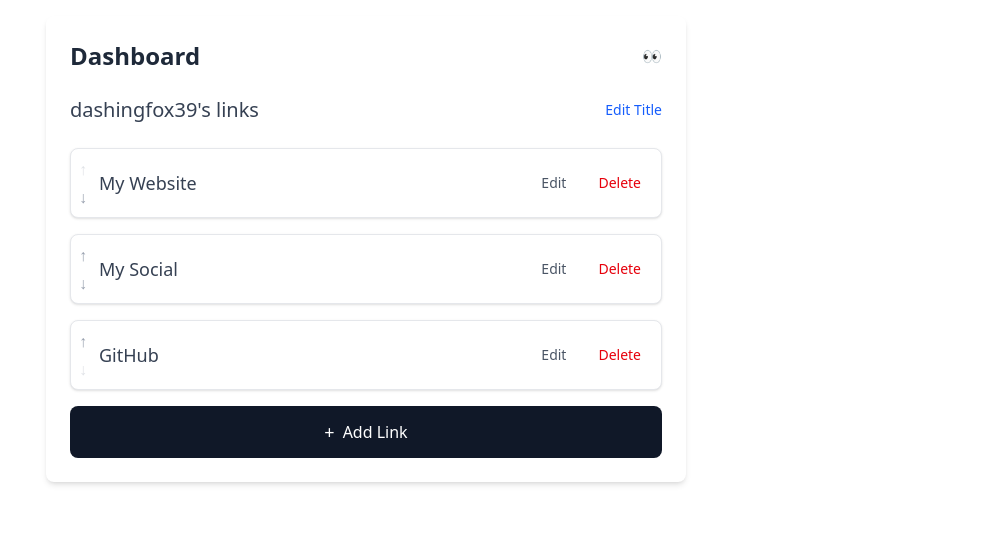
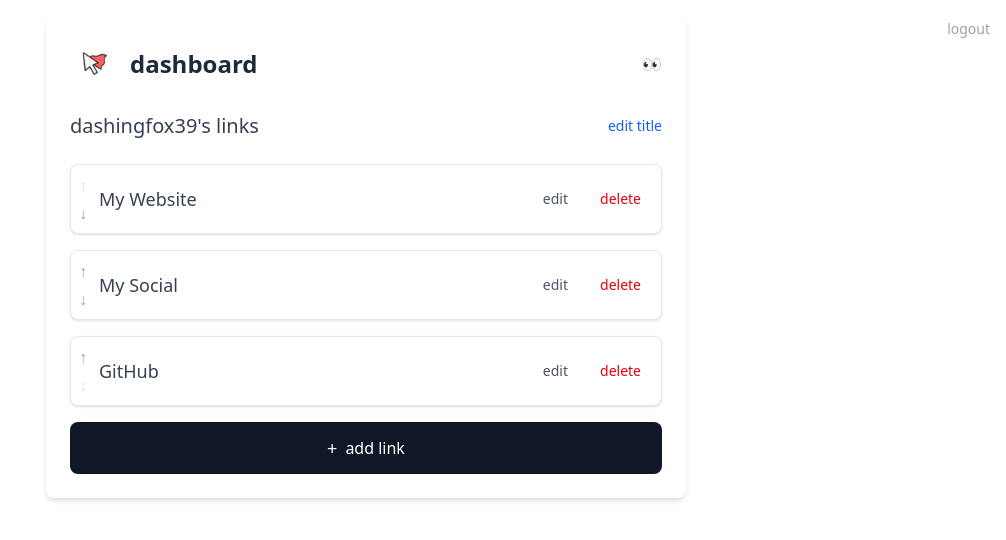
Before and after one commit to suhailxyz/wundalink, an Angular app in the folder frontend/: page /dashboard in a window 1280 px wide. Shown: the top 540 px of the page, without its empty margins (274-1280 px from the left). Built offline with nearby package versions, Linux system fonts and the light colour scheme.

Commit message:
feat: improve profile page layout and branding

```diff
--- a/frontend/src/app/pages/dashboard-page/dashboard-page.component.html
+++ b/frontend/src/app/pages/dashboard-page/dashboard-page.component.html
@@ -1,8 +1,22 @@
+<div class="fixed top-4 right-4">
+  <a routerLink="/login" class="text-sm text-gray-400 hover:text-gray-800 transition-colors">
+    logout
+  </a>
+</div>
 <div class="flex flex-col items-center w-full max-w-2xl mx-auto p-4">
-  <div class="w-full bg-white rounded-lg shadow-md p-6">
+  <div class="w-full">
+    <div class="bg-white rounded-lg shadow-md p-6">
       <div class="flex justify-between items-center mb-6">
-      <div *ngIf="!isPreviewMode" class="flex gap-2"><h1 class="text-2xl font-bold text-gray-800">Dashboard</h1></div>
-      <div *ngIf="isPreviewMode" class="flex gap-2"><h1 class="text-2xl font-bold text-gray-800">Dashboard</h1><h1 class="text-l text-gray-400">(Preview)</h1></div>
+        <div class="flex items-center gap-3">
+          <img src="../../../assets/images/wonder-cursor.png" alt="Cursor Logo" class="w-12 h-12">
+          <div *ngIf="!isPreviewMode" class="flex gap-2">
+            <h1 class="text-2xl font-bold text-gray-800">dashboard</h1>
+          </div>
+          <div *ngIf="isPreviewMode" class="flex gap-2">
+            <h1 class="text-2xl font-bold text-gray-800">dashboard</h1>
+            <h1 class="text-l text-gray-400">(preview)</h1>
+          </div>
+        </div>
         <button (click)="togglePreviewMode()" class="text-gray-600 hover:text-gray-800 transition-colors">
           {{ isPreviewMode ? '✏️' : '👀' }}
         </button>
@@ -17,7 +31,7 @@
           <button *ngIf="!isPreviewMode"
                   (click)="isEditingTitle = true"
                   class="text-sm text-blue-600 hover:text-blue-800">
-          Edit Title
+            edit title
           </button>
         </div>
         <div *ngIf="!isPreviewMode && isEditingTitle" class="flex gap-2">
@@ -30,11 +44,11 @@
           <div class="flex gap-2">
             <button (click)="updateTitle(titleInput.value)"
                     class="px-3 py-1 bg-blue-600 text-white rounded-md hover:bg-blue-700">
-            Save
+              save
             </button>
             <button (click)="isEditingTitle = false"
                     class="px-3 py-1 bg-gray-200 text-gray-700 rounded-md hover:bg-gray-300">
-            Cancel
+              cancel
             </button>
           </div>
         </div>
@@ -42,14 +56,20 @@
 
       <!-- Preview Mode -->
       <div *ngIf="isPreviewMode" class="space-y-4">
-      <div class="bg-white rounded-lg shadow-sm border border-gray-100 p-8 text-center space-y-4">
-        <h1 class="text-2xl font-bold text-gray-800">{{ title || username + "'s links" }}</h1>
+        <div class="bg-white rounded-lg shadow-sm border border-gray-100 pt-4 px-8 pb-4 text-center">
+          <h1 class="text-2xl font-bold text-gray-800 mb-8">{{ title || username + "'s links" }}</h1>
           <div class="space-y-3">
             <a *ngFor="let link of links"
                [href]="link.url"
                target="_blank"
                class="block w-full py-3 px-4 bg-gray-900 hover:bg-gray-800 text-white rounded-lg transition-colors">
               {{ link.label }}
+            </a>
+          </div>
+          <div class="h-24 flex items-end justify-end">
+            <a routerLink="/" class="opacity-40 hover:opacity-100 transition-opacity flex items-center gap-2 text-sm text-gray-400">
+              <img src="../../../assets/images/wonder-cursor.png" alt="wunda.link" class="w-8 h-8">
+              <span>its wunda.link!</span>
             </a>
           </div>
         </div>
@@ -82,11 +102,11 @@
             <div class="flex gap-2">
               <button (click)="editLink(i)"
                       class="px-3 py-1.5 text-sm text-gray-600 hover:text-blue-600 hover:bg-blue-50 rounded transition-colors">
-              Edit
+                edit
               </button>
               <button (click)="deleteLink(i)"
                       class="px-3 py-1.5 text-sm text-red-600 hover:bg-red-50 rounded transition-colors">
-              Delete
+                delete
               </button>
             </div>
           </ng-container>
@@ -103,11 +123,11 @@
             <div class="flex items-center gap-3">
               <button (click)="saveLink(i)"
                       class="px-4 py-2 bg-blue-600 text-white rounded-md hover:bg-blue-700 transition-colors">
-              Save
+                save
               </button>
               <button (click)="cancelEdit(i)"
                       class="px-4 py-2 text-sm text-gray-400 hover:text-gray-600 transition-colors">
-              Cancel
+                cancel
               </button>
             </div>
           </ng-container>
@@ -116,8 +136,9 @@
         <button (click)="addLink()"
                 class="w-full py-3 bg-gray-900 text-white rounded-lg hover:bg-gray-800 transition-colors flex items-center justify-center gap-2">
           <span class="text-lg">+</span>
-        Add Link
+          add link
         </button>
       </div>
     </div>
   </div>
+</div>
--- a/frontend/src/app/pages/dashboard-page/dashboard-page.component.ts
+++ b/frontend/src/app/pages/dashboard-page/dashboard-page.component.ts
@@ -1,13 +1,14 @@
 import { Component, OnInit } from '@angular/core';
 import { CommonModule } from '@angular/common';
 import { FormsModule, ReactiveFormsModule } from '@angular/forms';
+import { RouterModule } from '@angular/router';
 import { LinkService } from '../../services/link.service';
 import { Link } from '../../../../../libs/shared';
 
 @Component({
   selector: 'app-dashboard-page',
   standalone: true,
-  imports: [CommonModule, FormsModule, ReactiveFormsModule],
+  imports: [CommonModule, FormsModule, ReactiveFormsModule, RouterModule],
   templateUrl: './dashboard-page.component.html',
   styleUrls: ['./dashboard-page.component.scss']
 })
--- a/frontend/src/app/pages/login-page/login-page.component.html
+++ b/frontend/src/app/pages/login-page/login-page.component.html
@@ -1,4 +1,8 @@
-<div class="min-h-screen flex items-center justify-center bg-gray-100">
+<div class="min-h-screen flex flex-col items-center justify-center bg-gray-100">
+    <div class="flex flex-col items-center mb-8">
+      <img src="../../../assets/images/wonder-cursor.png" alt="Cursor Logo" class="w-32 h-32 mb-2">
+      <h1 class="text-3xl font-bold text-gray-900">wunda.link</h1>
+    </div>
     <button
       class="bg-black text-white px-6 py-3 rounded-lg text-lg hover:bg-gray-800 transition"
       (click)="login()"
--- a/frontend/src/app/pages/public-profile/public-profile.component.html
+++ b/frontend/src/app/pages/public-profile/public-profile.component.html
@@ -1,7 +1,7 @@
-<div class="min-h-screen flex flex-col items-center justify-center p-6 bg-white">
+<div class="min-h-screen flex flex-col items-center pt-16 p-6 bg-white">
   <div class="max-w-2xl w-full">
-    <div class="bg-white rounded-lg shadow-sm border border-gray-100 p-8 text-center space-y-4">
-      <h1 class="text-2xl font-bold text-gray-800">{{ title || username + "'s links" }}</h1>
+    <div class="bg-white rounded-lg shadow-sm border border-gray-100 pt-4 px-8 pb-4 text-center">
+      <h1 class="text-2xl font-bold text-gray-800 mb-8">{{ title || username + "'s links" }}</h1>
       <div class="space-y-3">
         <a *ngFor="let link of links"
            [href]="link.url"
@@ -10,6 +10,12 @@
           {{ link.label }}
         </a>
       </div>
+      <div class="h-24 flex items-end justify-end">
+        <a routerLink="/" class="opacity-40 hover:opacity-100 transition-opacity flex items-center gap-2 text-sm text-gray-400">
+          <img src="../../../assets/images/wonder-cursor.png" alt="wunda.link" class="w-8 h-8">
+          <span>its wunda.link!</span>
+        </a>
+      </div>
     </div>
   </div>
 </div>
--- a/frontend/src/app/pages/public-profile/public-profile.component.ts
+++ b/frontend/src/app/pages/public-profile/public-profile.component.ts
@@ -1,12 +1,12 @@
 import { Component, OnInit } from '@angular/core';
 import { CommonModule } from '@angular/common';
-import { ActivatedRoute } from '@angular/router';
+import { RouterModule, ActivatedRoute } from '@angular/router';
 import { LinkService } from '../../services/link.service';
 import { Link } from '../../../../../libs/shared';
 
 @Component({
   standalone: true,
-  imports: [CommonModule],
+  imports: [CommonModule, RouterModule],
   selector: 'app-public-profile',
   templateUrl: './public-profile.component.html',
   styleUrls: ['./public-profile.component.scss']
```
Lines whose indentation alone changed are shown as unchanged.
